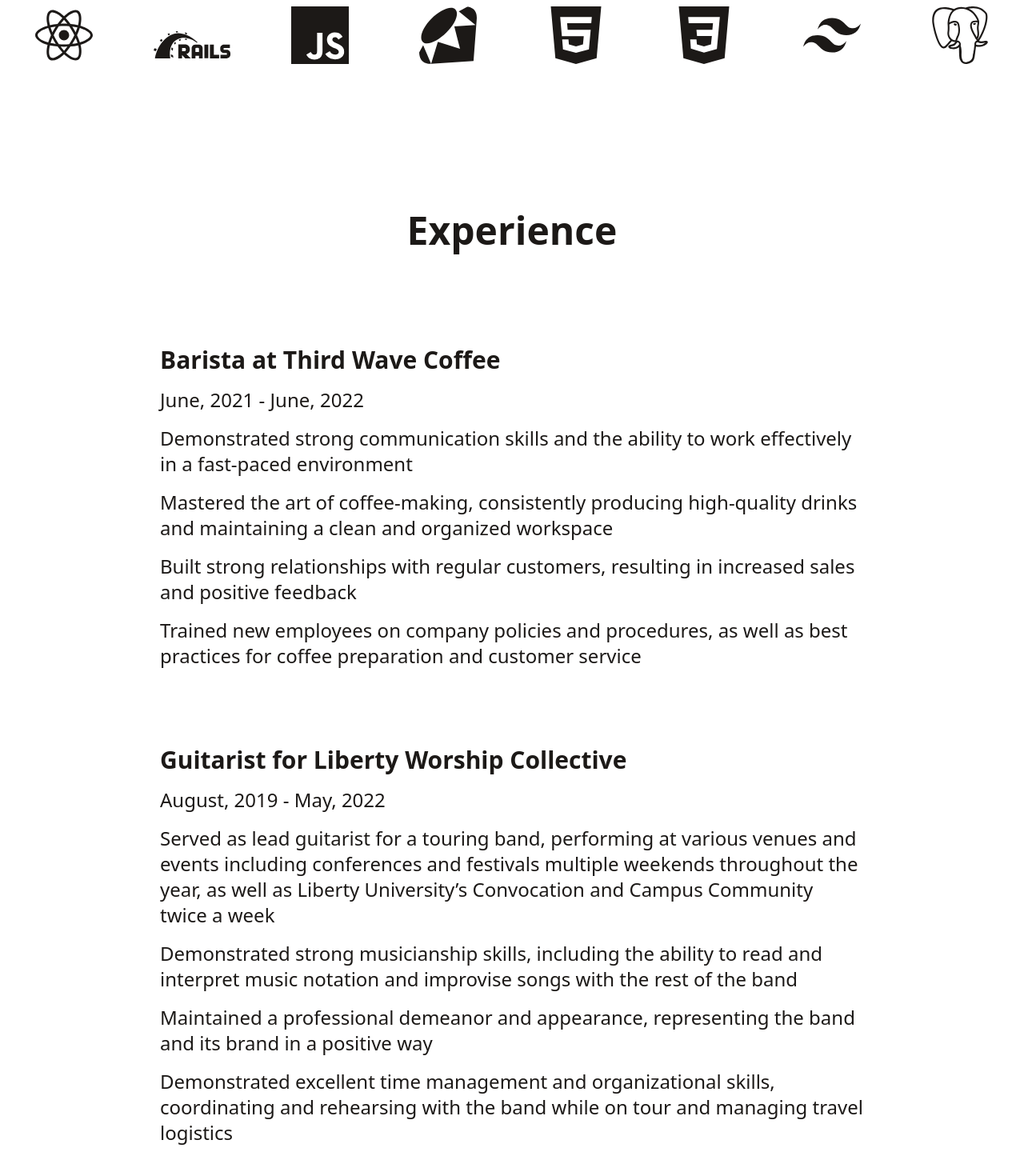
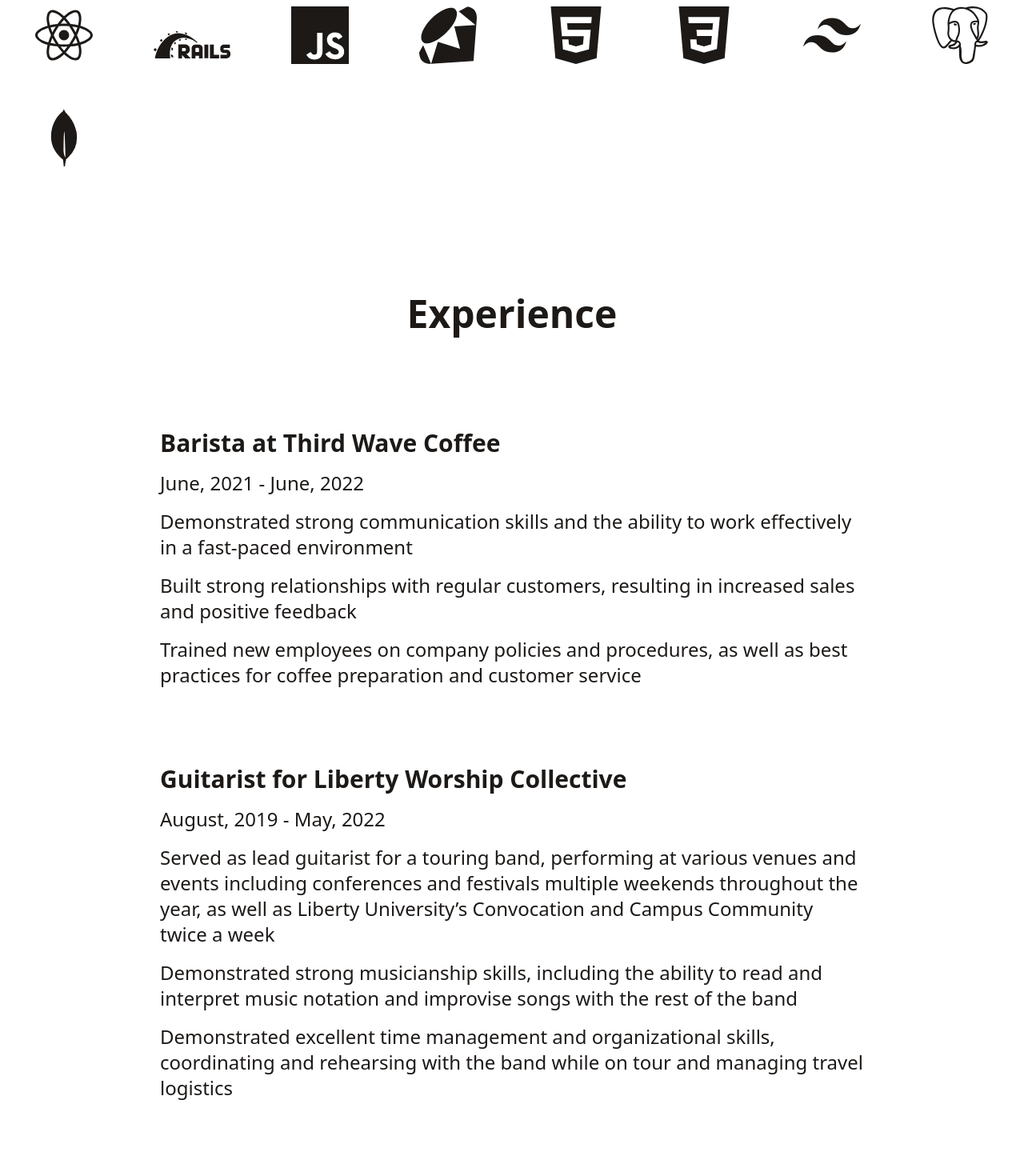
Before and after one commit to zachyoungdale/Persona-Website, a React (Create React App) app: page / in a window 1280 px wide. Shown: the part 1408-2878 px from the top of the page at 80% size. After the commit the page ends 2840 px from the top, so only its background shows below. Built offline with nearby package versions, Linux system fonts and the light colour scheme.

Commit message:
added mongo db to my technical skills and adjusted the bullet points on my job experience

```diff
--- a/public/index.html
+++ b/public/index.html
@@ -6,6 +6,7 @@
     <meta name="viewport" content="width=device-width, initial-scale=1" />
     <meta name="theme-color" content="#000000" />
     <meta name="description" content="Zachary Youngdale's Personal Website" />
+    <link rel="apple-touch-icon" href="%PUBLIC_URL%/logo192.png" />
     <!--
       manifest.json provides metadata used when your web app is installed on a
       user's mobile device or desktop. See https://developers.google.com/web/fundamentals/web-app-manifest/
--- a/src/components/TechnicalSkills.js
+++ b/src/components/TechnicalSkills.js
@@ -7,6 +7,7 @@ import {
   SiCss3,
   SiTailwindcss,
   SiPostgresql,
+  SiMongodb,
 } from "react-icons/si";
 
 function TechnicalSkills() {
@@ -24,6 +25,7 @@ function TechnicalSkills() {
         <SiCss3 className="hover:-translate-y-1 hover:scale-125 transition ease-in-out" />
         <SiTailwindcss className="hover:-translate-y-1 hover:scale-125 transition ease-in-out" />
         <SiPostgresql className="hover:-translate-y-1 hover:scale-125 transition ease-in-out" />
+        <SiMongodb className="hover:-translate-y-1 hover:scale-125 transition ease-in-out" />
       </div>
     </div>
   );
--- a/src/data/experienceList.js
+++ b/src/data/experienceList.js
@@ -3,7 +3,6 @@ export default [
     title: "Barista at Third Wave Coffee",
     duration: "June, 2021 - June, 2022",
     details: `Demonstrated strong communication skills and the ability to work effectively in a fast-paced environment.
-        Mastered the art of coffee-making, consistently producing high-quality drinks and maintaining a clean and organized workspace.
         Built strong relationships with regular customers, resulting in increased sales and positive feedback.
         Trained new employees on company policies and procedures, as well as best practices for coffee preparation and customer service.`,
   },
@@ -12,7 +11,6 @@ export default [
     duration: "August, 2019 - May, 2022",
     details: `Served as lead guitarist for a touring band, performing at various venues and events including conferences and festivals multiple weekends throughout the year,  as well as Liberty University’s Convocation and Campus Community twice a week.
         Demonstrated strong musicianship skills, including the ability to read and interpret music notation and improvise songs with the rest of the band.
-        Maintained a professional demeanor and appearance, representing the band and its brand in a positive way.
         Demonstrated excellent time management and organizational skills, coordinating and rehearsing with the band while on tour and managing travel logistics.`,
   },
 ];
```
